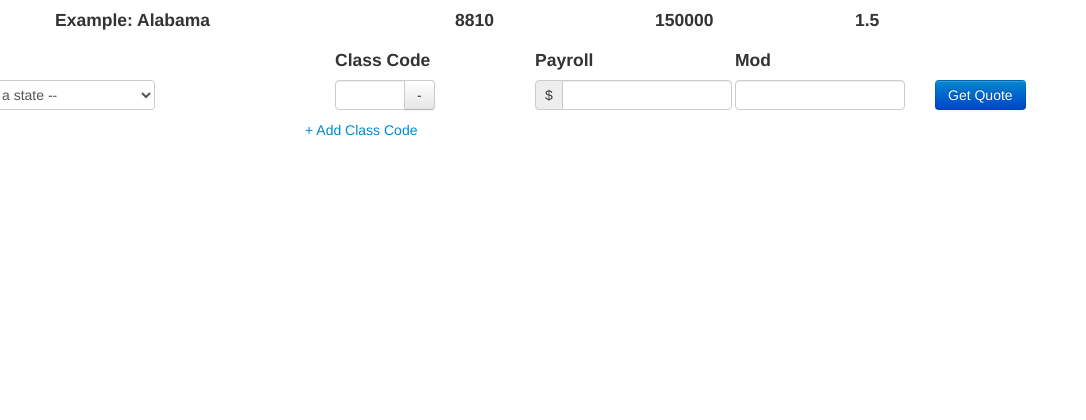
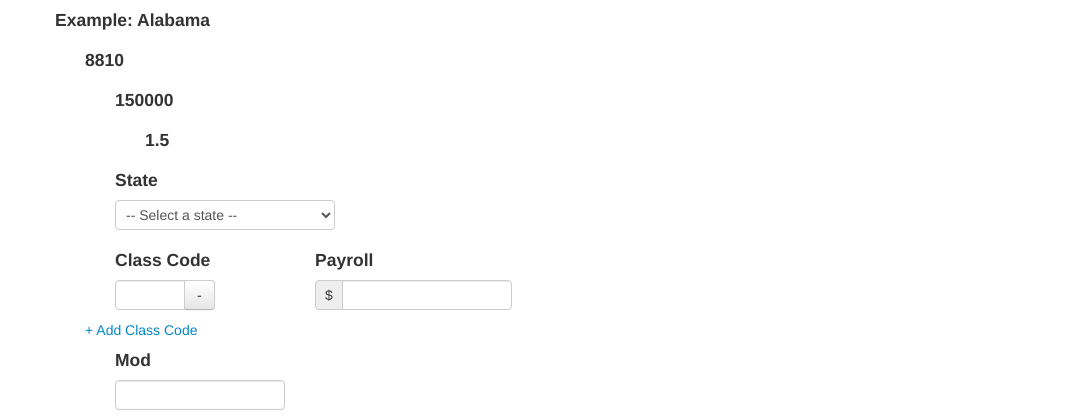
Before and after one commit to bcooktulane/CompMatrix, a Django app: page /search/ in a window 1280 px wide. Shown: the part 80-500 px from the top of the page, without its empty margins (0-1086 px from the left). Run offline with Django 3.2, Linux system fonts and the light colour scheme; data that the repository does not hold is empty; parts of the project's set-up code (start-up, migrations or seed data) failed here and were passed over; some libraries are stand-ins or nearby versions.

Commit message:
div class fix

```diff
--- a/pricecompare/templates/quote_form.html
+++ b/pricecompare/templates/quote_form.html
@@ -3,23 +3,14 @@
 <div class="row">
   <div class="span4">
     <h4>Example: Alabama</h4>
-</div>
-
-<div class="row">
   <div class="span2">
     <h4>8810</h4>
-</div>
-
-<div class="row">
   <div class="span2">
     <h4>150000</h4>
-</div>
-
-<div class="row">
   <div class="span2">
     <h4>1.5</h4>
+
 </div>
-
 
 <div class="row">
     <form action="{% url 'quote' %}" method="get" id="quote_form">
```
